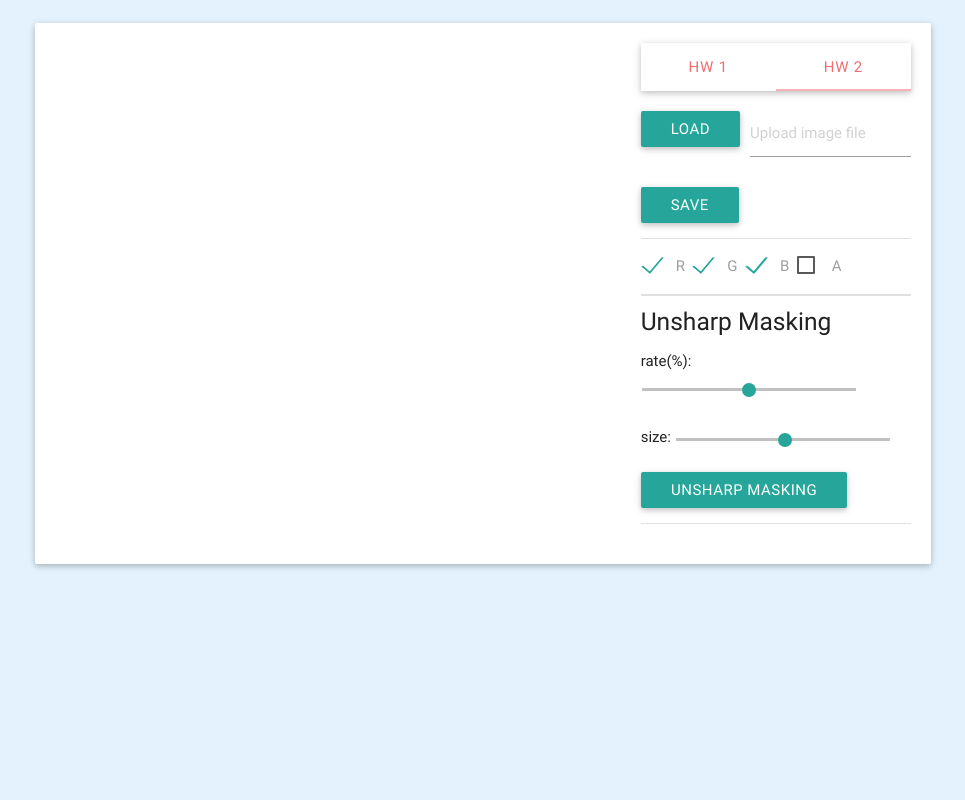
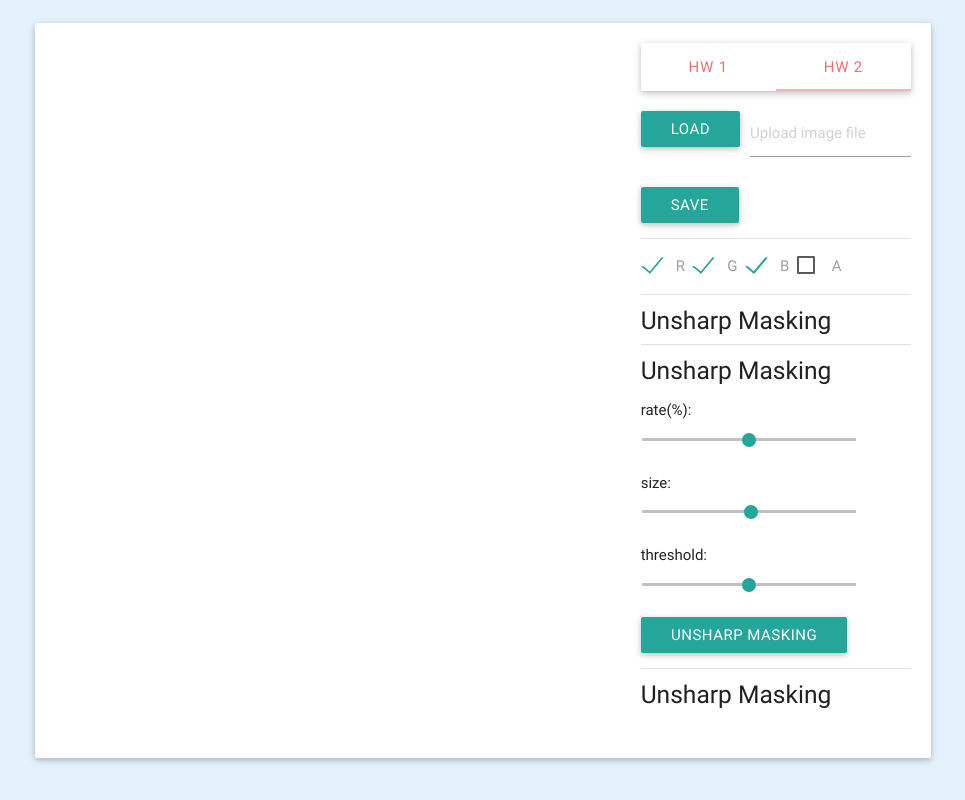
Before and after one commit to b-z/ZImage, a plain HTML site: page index.html in a window 1280 px wide. Shown: the whole page, without its empty margins (157-1122 px from the left). Drawn offline with Linux system fonts and the light colour scheme.

Commit message:
update materialize

```diff
--- a/index.html
+++ b/index.html
@@ -91,7 +91,7 @@
 						<div class="divider"></div>
 						<h5>Median Blur</h5>
 						<p>
-							size:
+							size:<br>
 							<span class="range-field">
 								<input style="width:80%;" type="range" id="median_blur_size" min="2" max="7" />
 							</span>
@@ -102,7 +102,7 @@
 						<div class="divider"></div>
 						<h5>Gussian Blur</h5>
 						<p>
-							size:
+							size:<br>
 							<span class="range-field">
 								<input style="width:80%;" type="range" id="gussian_blur_size" min="2" max="12" onmousemove="setGussianSigma();" />
 							</span>
@@ -140,29 +140,36 @@
 					<div id="panel2">
 						<div class="divider"></div>
 						<!-- 饱和度 -->
+						<h5>Unsharp Masking</h5>
 
 						<div class="divider"></div>
 						<!-- 锐化 -->
 						<h5>Unsharp Masking</h5>
 						<p>
-							rate(%):
+							rate(%):<br>
 							<span class="range-field">
 								<input style="width:80%;" type="range" id="usm_rate" min="1" max="500" onmousemove="" />
 							</span>
 						</p>
 						<p>
-							size:
+							size:<br>
 							<span class="range-field">
 								<input style="width:80%;" type="range" id="usm_size" min="1" max="50" onmousemove="" />
 							</span>
 						</p>
-
+						<p>
+							threshold:<br>
+							<span class="range-field">
+								<input style="width:80%;" type="range" id="usm_threshold" min="0" max="255" onmousemove="" />
+							</span>
+						</p>
 
 						<p>
 							<a class="waves-effect waves-light btn" onclick="unsharpMasking();">Unsharp Masking</a>
 						</p>
 						<div class="divider"></div>
 						<!-- 液化 -->
+						<h5>Unsharp Masking</h5>
 					</div>
 				</div>
 			</div>
```
Also changed, not shown: css/materialize.min.css, js/materialize.min.js.
